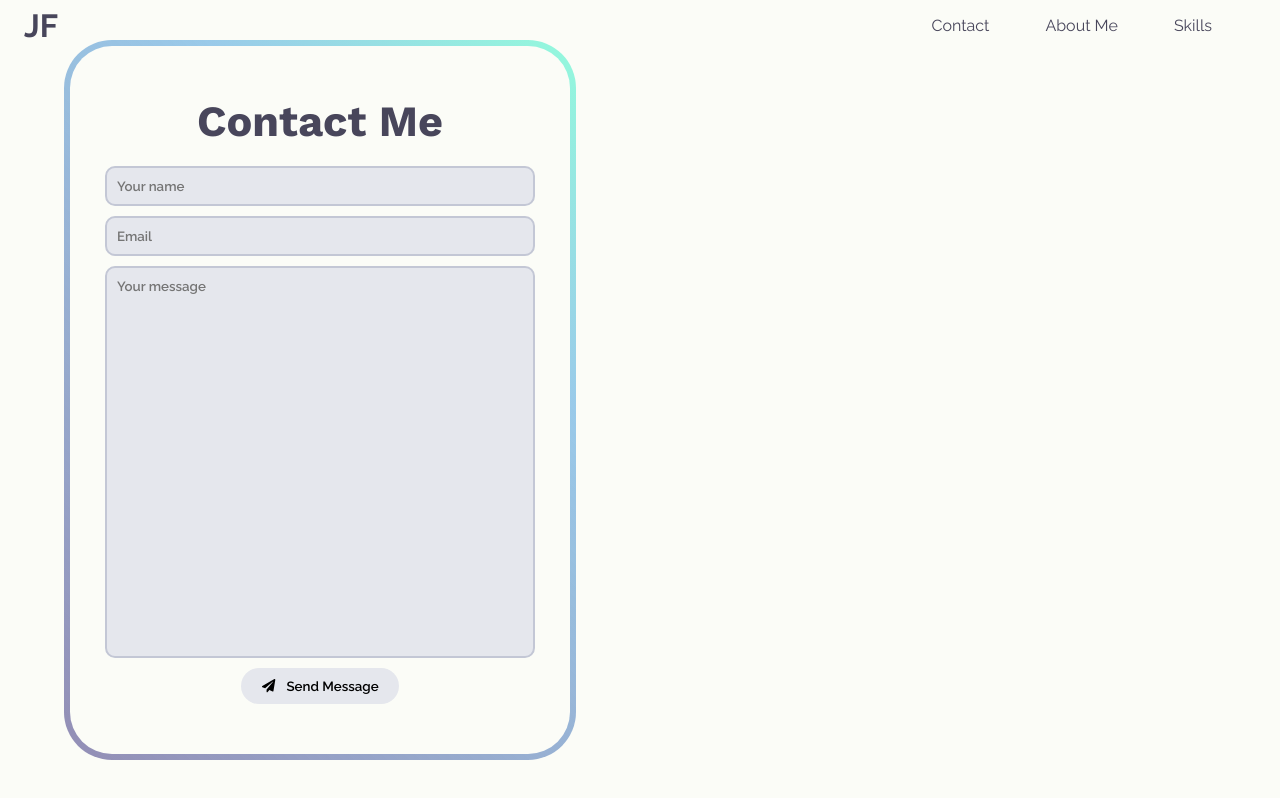
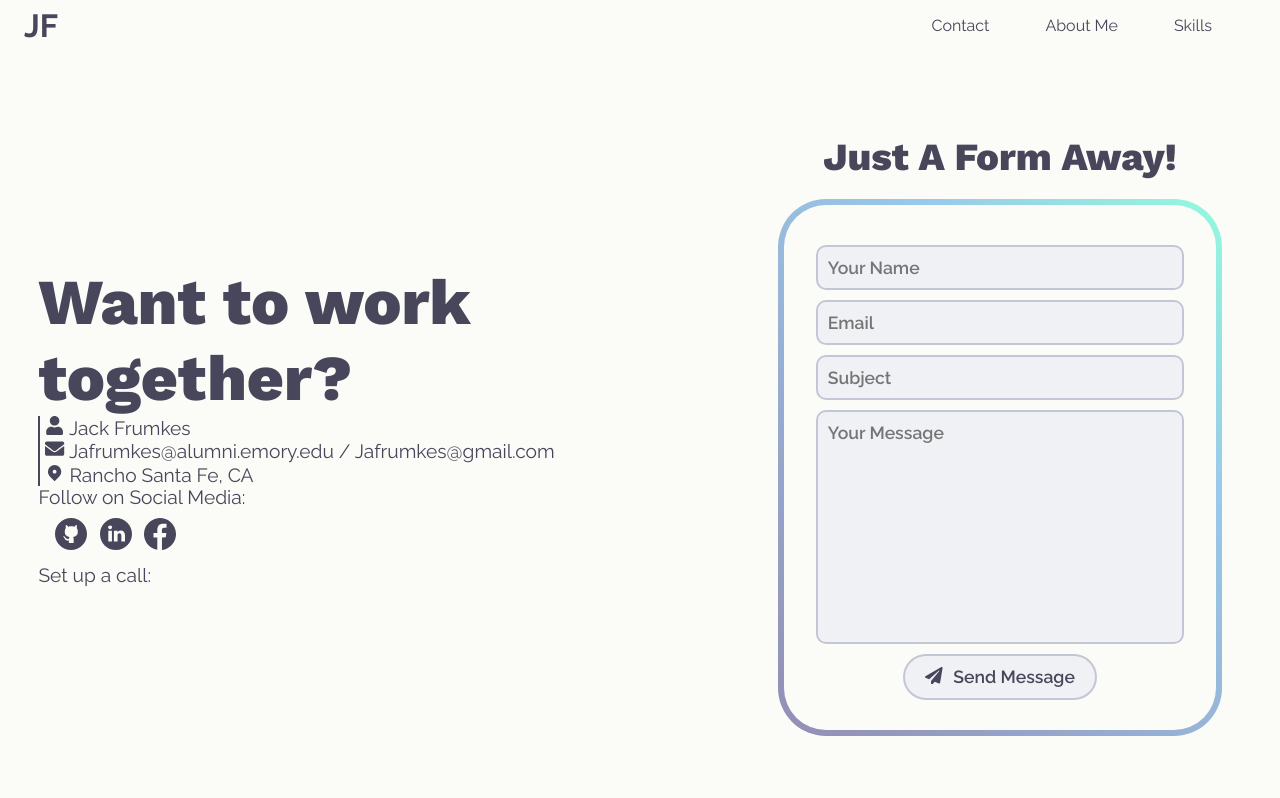
Before and after one commit to jfrumk/personal-website, a React (Create React App) app: page /contact in a window 1280 px wide. Built offline with nearby package versions, Linux system fonts and the light colour scheme.

Commit message:
switch to different icon library, work on contact

```diff
--- a/package.json
+++ b/package.json
@@ -3,9 +3,7 @@
   "version": "0.1.0",
   "private": true,
   "dependencies": {
-    "@fortawesome/fontawesome-svg-core": "^1.2.36",
-    "@fortawesome/free-solid-svg-icons": "^5.15.4",
-    "@fortawesome/react-fontawesome": "^0.1.15",
+    "@react-icons/all-files": "^4.1.0",
     "@testing-library/jest-dom": "^5.11.4",
     "@testing-library/react": "^11.1.0",
     "@testing-library/user-event": "^12.1.10",
--- /dev/null
+++ b/src/components/BasicContactInfo.js
@@ -0,0 +1,22 @@
+import React from "react";
+import "../styles/basicContactInfo.scss";
+import { FaUser } from "@react-icons/all-files/fa/FaUser";
+import { FaEnvelope } from "@react-icons/all-files/fa/FaEnvelope";
+import { HiLocationMarker } from "@react-icons/all-files/hi/HiLocationMarker";
+const BasicContactInfo = () => {
+  return (
+    <div className="basicContactInfo">
+      <li>
+        <FaUser /> Jack Frumkes
+      </li>
+      <li>
+        <FaEnvelope /> Jafrumkes@alumni.emory.edu / Jafrumkes@gmail.com
+      </li>
+      <li>
+        <HiLocationMarker /> Rancho Santa Fe, CA
+      </li>
+    </div>
+  );
+};
+
+export default BasicContactInfo;
--- a/src/components/ContactForm.js
+++ b/src/components/ContactForm.js
@@ -1,8 +1,7 @@
 import React, { useRef, useState } from "react";
 import emailjs from "emailjs-com";
 import "../styles/contactForm.scss";
-import { FontAwesomeIcon } from "@fortawesome/react-fontawesome";
-import { faPaperPlane } from "@fortawesome/free-solid-svg-icons";
+import { FaPaperPlane } from "@react-icons/all-files/fa/FaPaperPlane";
 const FORM_ENDPOINT = " ";
 
 const ContactForm = () => {
@@ -44,12 +43,11 @@ const ContactForm = () => {
         method="POST"
         target="_blank"
       >
-        <h2>Contact Me</h2>
         <div className="formInputWrapper">
           <input
             className="formInput"
             type="text"
-            placeholder="Your name"
+            placeholder="Your Name"
             name="name"
             required
           />
@@ -63,10 +61,19 @@ const ContactForm = () => {
             required
           />
         </div>
+        <div className="formInputWrapper">
+          <input
+            className="formInput"
+            type="subject"
+            placeholder="Subject"
+            name="subject"
+            required
+          />
+        </div>
         <div className="formInputWrapper textArea">
           <textarea
             className="formInput"
-            placeholder="Your message"
+            placeholder="Your Message"
             name="message"
             required
           />
@@ -75,7 +82,7 @@ const ContactForm = () => {
           <button type="submit">
             <span>
               {!formLoading ? (
-                <FontAwesomeIcon icon={faPaperPlane} />
+                <FaPaperPlane />
               ) : (
                 <span className="loading"></span>
               )}
--- a/src/components/Navbar.js
+++ b/src/components/Navbar.js
@@ -1,8 +1,8 @@
 import React, { useEffect, useState } from "react";
 import { Link } from "react-router-dom";
 import classes from "../styles/Navbar.module.scss";
-import { FontAwesomeIcon } from "@fortawesome/react-fontawesome";
-import { faBars, faTimes } from "@fortawesome/free-solid-svg-icons";
+import { FaBars } from "@react-icons/all-files/fa/FaBars";
+import { FaTimes } from "@react-icons/all-files/fa/FaTimes";
 
 const Navbar = () => {
   const [menuOpen, setMenuOpen] = useState(false);
@@ -61,10 +61,11 @@ const Navbar = () => {
             menuOpen ? classes.menuOpen : ""
           }`}
         >
-          <FontAwesomeIcon
-            icon={menuOpen ? faTimes : faBars}
-            onClick={menuToggleHandler}
-          />
+          {menuOpen ? (
+            <FaTimes onClick={menuToggleHandler} />
+          ) : (
+            <FaBars onClick={menuToggleHandler} />
+          )}
         </div>
       </div>
     </header>
--- a/src/components/SocialMediaButtons.js
+++ b/src/components/SocialMediaButtons.js
@@ -20,7 +20,7 @@ const SocialMediaButtons = () => {
         </svg>
       </a>
       <a
-        href="https://www.linkedin.com/in/jack-frumkes-b9926a19a/"
+        href="https://www.linkedin.com/in/jack-frumkes/"
         className="icon linkedin"
         target="_blank"
         rel="noopener noreferrer"
--- a/src/styles/Contact.scss
+++ b/src/styles/Contact.scss
@@ -1,14 +1,22 @@
 @import "./variables";
 .contactFullWrapper {
+  display: flex;
+  height: 100vh;
+  padding: calc($header-height + 5%) 3% 5% 3%;
   & > .contactFormContainer {
-    height: 100vh;
-    width: 100vw;
     @include respond-to("mobile-large") {
-      width: 50vw;
+      width: 40vw;
+      min-width: 30rem
+    }
+    & > h1 {
+      font-size: clamp(2rem, 3vw, 3.5rem);
+      padding: 20px;
     }
     display: flex;
     align-items: center;
     justify-content: center;
+    flex-direction: column;
+    min-height: 30rem;
     & > .contactFormWrapper {
       border-radius: 3rem;
       background: linear-gradient($light, $light) padding-box,
@@ -20,8 +28,22 @@
           )
           border-box;
       border: 6px solid transparent;
-      height: 90%;
-      width: 80%;
+      flex-grow: 1;
+
+      width: calc(100% - 40px);
     }
   }
+  & > .infoContactContainer {
+    display: flex;
+    margin: $header-height 0;
+    justify-content: center;
+    align-items: center;
+    flex-grow: 1;
+  }
+
+  .contactInfo{
+    list-style: none;
+    padding-inline-start: 0;
+    font-size: clamp(1rem , 1.5vw ,1.2rem);
+  }
 }
--- /dev/null
+++ b/src/styles/basicContactInfo.scss
@@ -0,0 +1,5 @@
+@import "./variables";
+.basicContactInfo{
+    border-left: $dark solid 2px;
+    padding-left: 5px;
+}
--- a/src/styles/contactForm.scss
+++ b/src/styles/contactForm.scss
@@ -1,11 +1,11 @@
 @import "./variables";
 .wholeForm {
   display: flex;
-  justify-content: space-around;
   align-items: center;
   flex-direction: column;
   width: 100%;
   height: 100%;
+  padding: 30px 0;
   opacity: 1;
   transition: opacity 0.3s ease-in-out;
   &.playAnimation {
@@ -36,29 +36,32 @@
   }
   & > .submitButton button {
     cursor: pointer;
-    margin: 5px;
+    margin-top: 5px;
     padding: 10px 20px;
     font-weight: 600;
+    font-size: 1rem;
+    font-size: clamp(1rem, 0.95rem + 0.25vw, 1.1rem);
     font-family: $Raleway;
-    background-color: $light-gray;
-    border: none;
+    color: $dark;
+    background-color: change-color($color: $light-gray, $lightness: 95%);
+    border: 2px solid change-color($color: $light-gray, $lightness: 80%);
     border-radius: 3rem;
-    margin-bottom: 50px;
     & > span {
       margin-right: 10px;
-      width: 15px;
-      height: 15px;
+      width: clamp(1rem, 0.95rem + 0.25vw, 1.25rem);
+      height: clamp(1rem, 0.95rem + 0.25vw, 1.25rem);
       display: inline-block;
       position: relative;
+      vertical-align: middle;
+      transform: translateY(-3px);
       & > .loading {
         display: inline-block;
         border-radius: 50%;
         border: 2px solid $dark;
         border-bottom: 2px solid transparent;
         animation: rotate 1s linear infinite;
-        width: 15px;
-        height: 15px;
-        vertical-align: middle;
+        width: clamp(1rem, 0.95rem + 0.25vw, 1.25rem);
+        height: clamp(1rem, 0.95rem + 0.25vw, 1.25rem);
       }
     }
   }
@@ -82,8 +85,10 @@
       }
       font-weight: 600;
       font-family: $Raleway;
+      font-size: 1rem;
+      font-size: clamp(1rem, 0.95rem + 0.25vw, 1.1rem);
       color: $dark;
-      background-color: $light-gray;
+      background-color: change-color($color: $light-gray, $lightness: 95%);
       border-radius: 10px;
       padding: 10px;
       border: 2px solid change-color($color: $light-gray, $lightness: 80%);
--- a/src/styles/home.scss
+++ b/src/styles/home.scss
@@ -45,6 +45,9 @@ $hover-gradient: linear-gradient(
       transform: rotate(-90deg) translateY(calc(50vh - 50%));
       position: absolute;
       right: 0;
+      box-sizing: border-box;
+      outline: $light 2px solid;
+      outline-offset: -2px;
     }
     & > svg {
       animation: move-wave 10s linear infinite;
--- a/src/views/Contact.js
+++ b/src/views/Contact.js
@@ -1,10 +1,24 @@
 import React from "react";
 import ContactForm from "../components/ContactForm";
+import BasicContactInfo from "../components/BasicContactInfo";
+import SocialMediaButtons from "../components/SocialMediaButtons";
 import "../styles/Contact.scss";
 const Contact = () => {
   return (
     <div className="contactFullWrapper">
+      <div className="infoContactContainer">
+        <ul className="contactInfo">
+          <h1>Want to work together?</h1>
+          <BasicContactInfo />
+          <li>
+            Follow on Social Media:
+            <SocialMediaButtons />
+          </li>
+          <li>Set up a call:</li>
+        </ul>
+      </div>
       <div className="contactFormContainer">
+        <h1>Just A Form Away!</h1>
         <div className="contactFormWrapper">
           <ContactForm />
         </div>
```
Also changed, not shown: src/styles/index.scss (line endings or trailing spaces), 2 other files (tests, documents, lock files or other folders).
